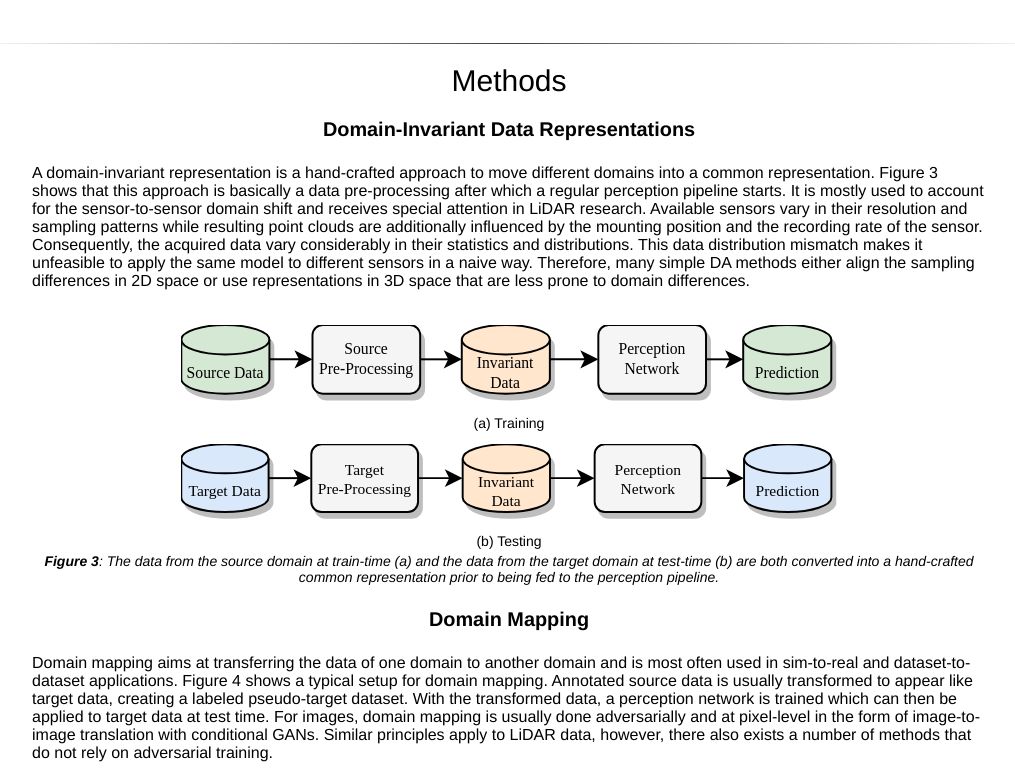
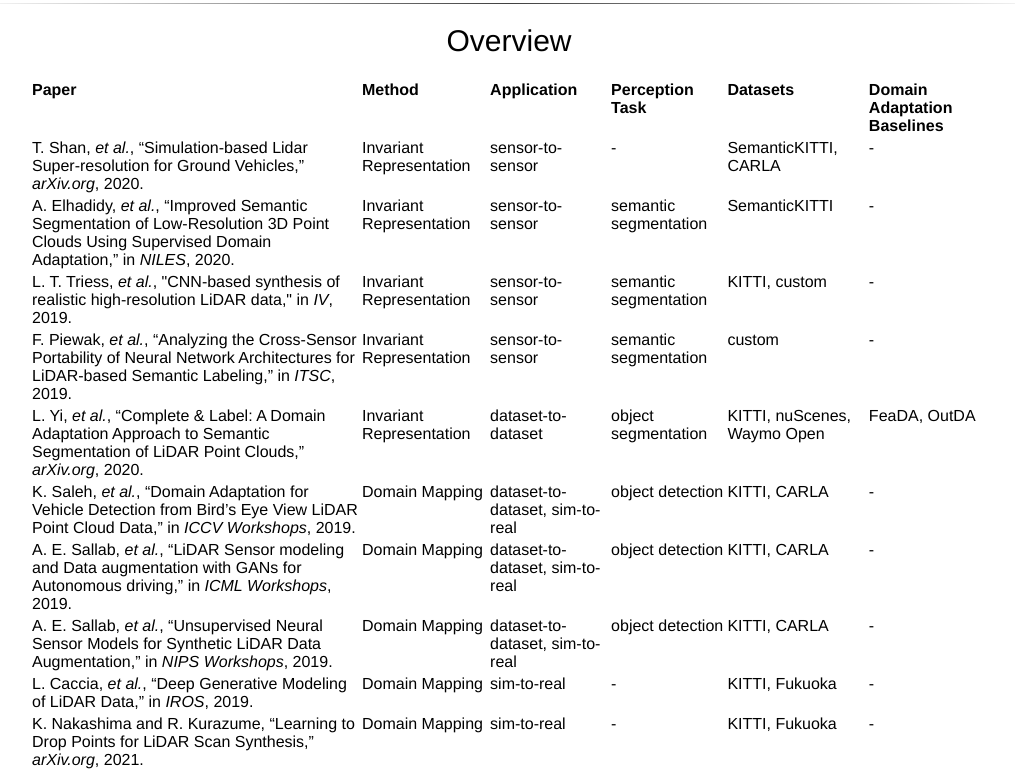
Before and after one commit to ltriess/survey-uda-lidar, a plain HTML site: page docs/index.html in a window 1280 px wide. Shown: the part 1906-2686 px from the top of the page, without its empty margins (131-1146 px from the left). Drawn offline with Linux system fonts and the light colour scheme; a script that the page names is missing.

Commit message:
WIP: add paper overview table

```diff
--- a/docs/index.html
+++ b/docs/index.html
@@ -247,6 +247,101 @@
 
 		<br>
 		<br>
+		<hr><!-------------------------------- OVERVIEW -------------------------------->
+
+		<div id="contributions" style="text-align: center;"><h1>Overview</h1></div>
+
+		<table style="width: 960px; text-align: left; margin-left:auto; margin-right:auto">
+			<tr>
+				<td><b>Paper</b></td>
+				<td><b>Method</b></td>
+				<td><b>Application</b></td>
+				<td><b>Perception Task</b></td>
+				<td><b>Datasets</b></td>
+				<td><b>Domain Adaptation Baselines</b></td>
+			</tr>
+			<tr>
+				<td>T. Shan, <i>et al.</i>, “Simulation-based Lidar Super-resolution for Ground Vehicles,” <i>arXiv.org</i>, 2020.</td>
+				<td>Invariant Representation</td>
+				<td>sensor-to-sensor</td>
+				<td>-</td>
+				<td>SemanticKITTI, CARLA</td>
+				<td>-</td>
+			</tr>
+			<tr>
+				<td>A. Elhadidy, <i>et al.</i>, “Improved Semantic Segmentation of Low-Resolution 3D Point Clouds Using Supervised Domain Adaptation,” in <i>NILES</i>, 2020.</td>
+				<td>Invariant Representation</td>
+				<td>sensor-to-sensor</td>
+				<td>semantic segmentation</td>
+				<td>SemanticKITTI</td>
+				<td>-</td>
+			</tr>
+			<tr>
+				<td>L. T. Triess, <i>et al.</i>, "CNN-based synthesis of realistic high-resolution LiDAR data," in <i>IV</i>, 2019.</td>
+				<td>Invariant Representation</td>
+				<td>sensor-to-sensor</td>
+				<td>semantic segmentation</td>
+				<td>KITTI, custom</td>
+				<td>-</td>
+			</tr>
+			<tr>
+				<td>F. Piewak, <i>et al.</i>, “Analyzing the Cross-Sensor Portability of Neural Network Architectures for LiDAR-based Semantic Labeling,” in <i>ITSC</i>, 2019.</td>
+				<td>Invariant Representation</td>
+				<td>sensor-to-sensor</td>
+				<td>semantic segmentation</td>
+				<td>custom</td>
+				<td>-</td>
+			</tr>
+			<tr>
+				<td>L. Yi, <i>et al.</i>, “Complete & Label: A Domain Adaptation Approach to Semantic Segmentation of LiDAR Point Clouds,” <i>arXiv.org</i>, 2020.</td>
+				<td>Invariant Representation</td>
+				<td>dataset-to-dataset</td>
+				<td>object segmentation</td>
+				<td>KITTI, nuScenes, Waymo Open</td>
+				<td>FeaDA, OutDA</td>
+			</tr>
+			<tr>
+				<td>K. Saleh, <i>et al.</i>, “Domain Adaptation for Vehicle Detection from Bird’s Eye View LiDAR Point Cloud Data,” in <i>ICCV Workshops</i>, 2019.</td>
+				<td>Domain Mapping</td>
+				<td>dataset-to-dataset, sim-to-real</td>
+				<td>object detection</td>
+				<td>KITTI, CARLA</td>
+				<td>-</td>
+			</tr>
+			<tr>
+				<td>A. E. Sallab, <i>et al.</i>, “LiDAR Sensor modeling and Data augmentation with GANs for Autonomous driving,” in <i>ICML Workshops</i>, 2019.</td>
+				<td>Domain Mapping</td>
+				<td>dataset-to-dataset, sim-to-real</td>
+				<td>object detection</td>
+				<td>KITTI, CARLA</td>
+				<td>-</td>
+			</tr>
+			<tr>
+				<td>A. E. Sallab, <i>et al.</i>, “Unsupervised Neural Sensor Models for Synthetic LiDAR Data Augmentation,” in <i>NIPS Workshops</i>, 2019.</td>
+				<td>Domain Mapping</td>
+				<td>dataset-to-dataset, sim-to-real</td>
+				<td>object detection</td>
+				<td>KITTI, CARLA</td>
+				<td>-</td>
+			</tr>
+			<tr>
+				<td>L. Caccia, <i>et al.</i>, “Deep Generative Modeling of LiDAR Data,” in <i>IROS</i>, 2019.</td>
+				<td>Domain Mapping</td>
+				<td>sim-to-real</td>
+				<td>-</td>
+				<td>KITTI, Fukuoka</td>
+				<td>-</td>
+			</tr>
+			<tr>
+				<td>K. Nakashima and R. Kurazume, “Learning to Drop Points for LiDAR Scan Synthesis,” <i>arXiv.org</i>, 2021.</td>
+				<td>Domain Mapping</td>
+				<td>sim-to-real</td>
+				<td>-</td>
+				<td>KITTI, Fukuoka</td>
+				<td>-</td>
+			</tr>
+		</table>
+
 		<br>
 		<br>
 		<hr><!-------------------------------- METHODS -------------------------------->
```
